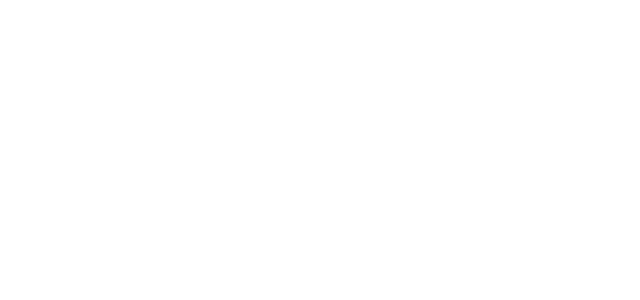
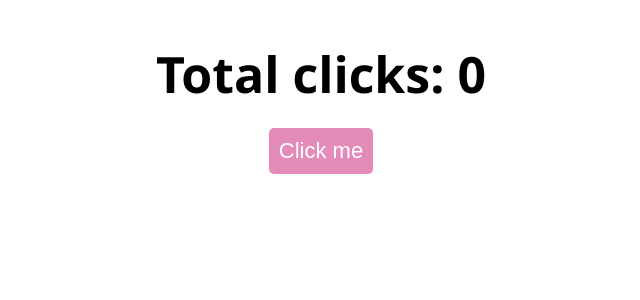
Before and after one commit to KateFront/practice-react, a React (Create React App) app: page / in a window 1280 px wide. Shown: the top 300 px of the page, without its empty margins (319-959 px from the left). Built offline with nearby package versions, Linux system fonts and the light colour scheme.

Commit message:
add counter

```diff
--- a/src/App.css
+++ b/src/App.css
@@ -1,3 +1,17 @@
 .App {
-  text-align: center;
+    text-align: center;
 }
+h1{
+    font-size: 50px;
+    margin-top: 40px;
+}
+button {
+    font-size: 22px;
+    margin: 20px;
+    padding: 10px;
+    color: white;
+    background-color: #e38bb9;
+    border: none;
+    border-radius: 5px;
+    cursor: pointer;
+}
--- a/src/App.js
+++ b/src/App.js
@@ -1,10 +1,20 @@
+import {useState} from "react";
 import './App.css';
+import Counter from "./components/Counter";
+import Button from "./components/Button";
 
 function App() {
-  return (
-    <div className="App">
-    </div>
-  );
+    const [count, setCount] = useState(0);
+    const incrementCount = () => {
+        setCount(count + 1)
+    }
+
+    return (
+        <div className="App">
+            <Counter count={count}/>
+            <Button onClick={incrementCount} />
+        </div>
+    );
 }
 
 export default App;
--- /dev/null
+++ b/src/components/Button.js
@@ -0,0 +1,9 @@
+import React from 'react';
+
+const Button = ({onClick}) => {
+    return (
+        <button onClick={onClick}>Click me</button>
+    );
+};
+
+export default Button;
--- /dev/null
+++ b/src/components/Counter.js
@@ -0,0 +1,11 @@
+import React from 'react';
+
+const Counter = ({count}) => {
+    return (
+        <div>
+            <h1>Total clicks: {count}</h1>
+        </div>
+    );
+};
+
+export default Counter;
```
